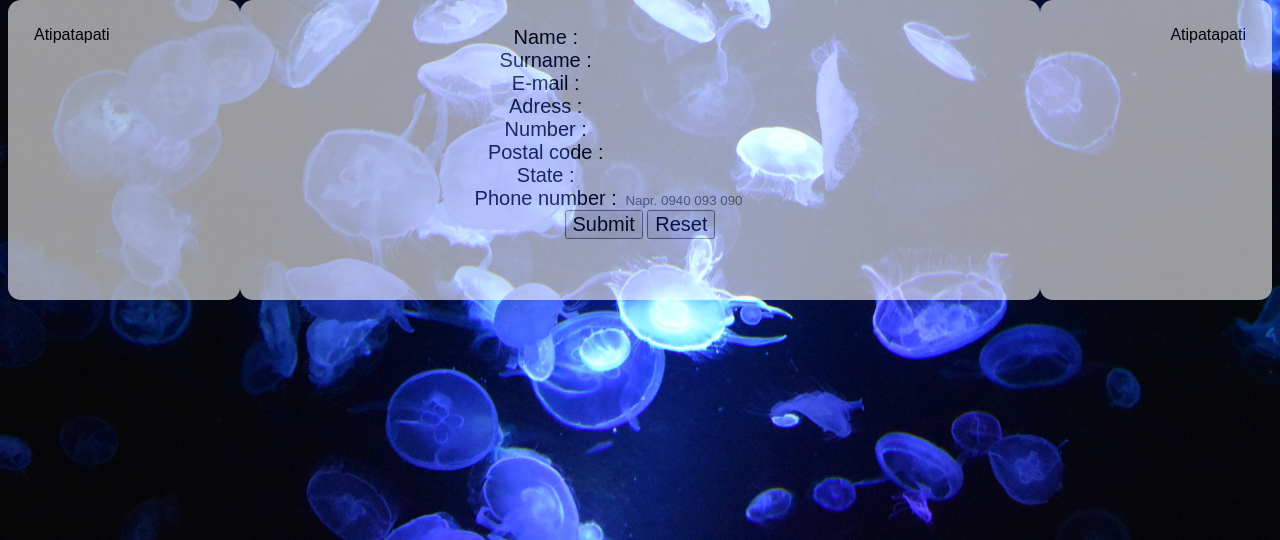
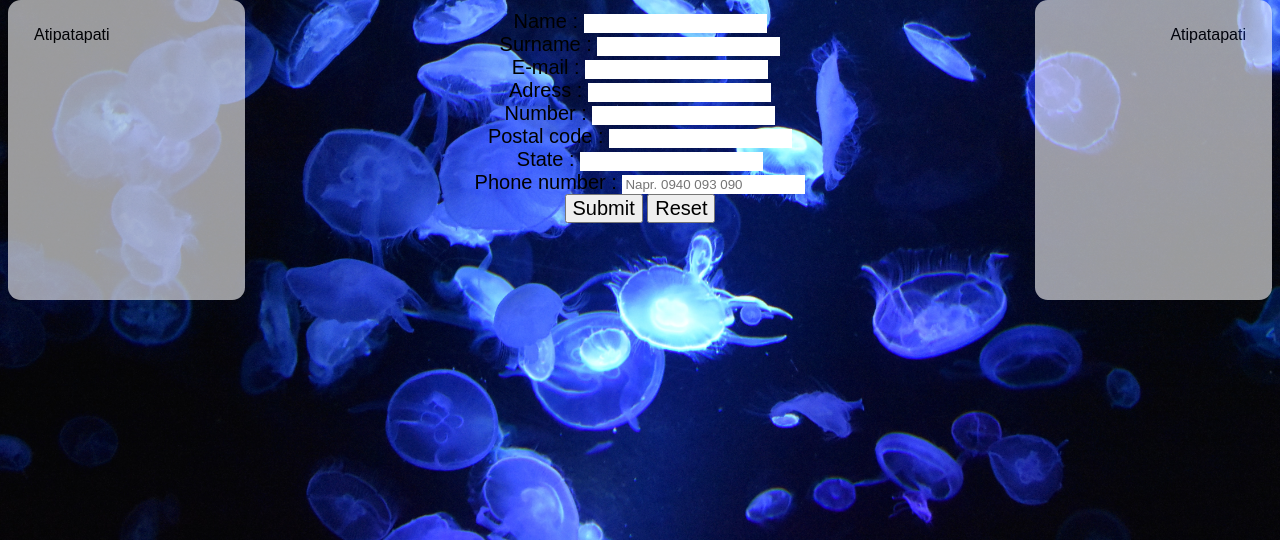
Before and after one commit to FilipSajna/ESPIot, a PHP site: page /phpform.php in a window 1280 px wide. Shown: the part 155-695 px from the top of the page. Run offline with PHP 8.4, Linux system fonts and the light colour scheme.

Commit message:
middle opacity

```diff
--- a/phpform.php
+++ b/phpform.php
@@ -48,10 +48,6 @@ body {
 
 .middle {
     grid-area: middle;
-    background: rgba(255,255,255);
-    border-radius: 0.8rem;
-    padding: 26px;
-    opacity: 0.6;
 }
 
 .right {
```
